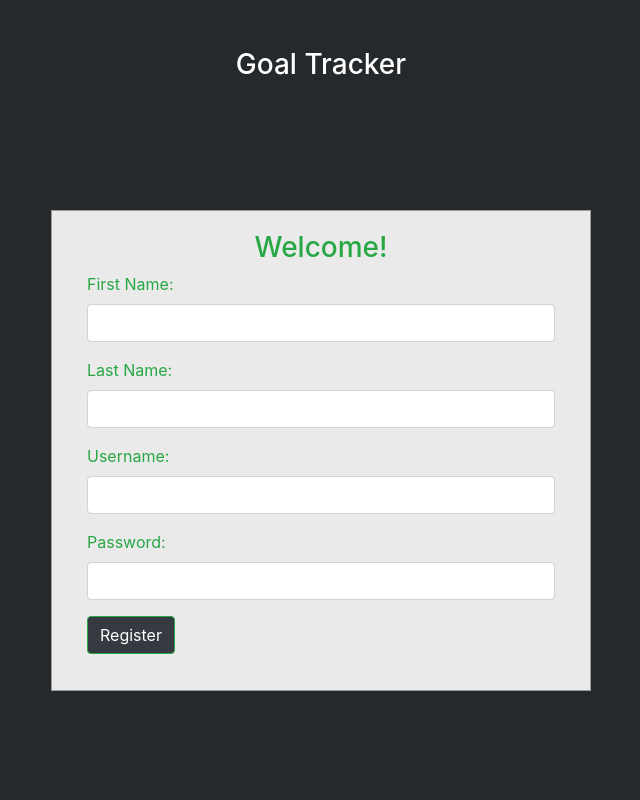
After one commit to Matt-Farncomb/Goal_Tracker, a Django app: page /home/register/ in a window 1280 px wide. The commit adds this page. Shown: the whole page, without its empty margins (319-959 px from the left). Run offline with Django 3.2, Linux system fonts and the light colour scheme; parts of the project's set-up code (start-up, migrations or seed data) failed here and were passed over; some libraries are stand-ins or nearby versions.

Commit message:
Add auth and refactor

```diff
--- a/goals/admin.py
+++ b/goals/admin.py
@@ -1,4 +1,5 @@
 from django.contrib import admin
-from .models import Goal
+from .models import Goal, UserProfile
 
 admin.site.register(Goal)
+admin.site.register(UserProfile)
--- a/goals/forms.py
+++ b/goals/forms.py
@@ -1,4 +1,12 @@
 from django import forms
+
+# from django.contrib.auth.forms import UserCreationForm
+
+# class UserForm(UserCreationForm):
+#     email = forms.EmailField(required=True)
+#     class Meta:
+#         # model = User
+#         fields = ['username', 'password', 'first_name', 'last_name', 'email']
 
 class InitialEntryForm(forms.Form):
     first_goal = forms.CharField(label='first_goal', max_length=100)
@@ -13,3 +21,13 @@ class DeleteForm(forms.Form):
 
 class TickForm(forms.Form):
     tick = forms.CharField(label="tick", max_length=100)
+
+class LoginForm(forms.Form):
+    username = forms.CharField(label="username", max_length=20)
+    password = forms.CharField(label="password", max_length=20)
+
+class RegisterForm(forms.Form):
+    username = forms.CharField(label="username", max_length=20)
+    password = forms.CharField(label="passowrd", max_length=20)
+    firstname = forms.CharField(label="firstname", max_length=20)
+    lastname = forms.CharField(label="lastname", max_length=20)
--- /dev/null
+++ b/goals/static/goals/styles/login.css
@@ -0,0 +1,28 @@
+body {
+    margin: 0;
+    padding: 0;
+    background-color: #26292C !important;
+    height: 100vh;
+
+  }
+
+  #form-box {
+    margin-top: 120px;
+    max-width: 600px;
+    /* height: 320px; */
+    border: 1px solid #9C9C9C;
+    background-color: #EAEAEA;
+  }
+
+  #form-box > form {
+    padding: 20px;
+    color:#28a745 !important;
+  }
+
+  #register-link {
+    margin-top: -55px;
+  }
+
+  .btn {
+      background-color: #343a40 !important;
+  }
--- /dev/null
+++ b/goals/templates/goals/auth_base.html
@@ -0,0 +1,39 @@
+
+<!------ Include the above in your HEAD tag ---------->
+{% extends 'goals/base.html' %}
+{% load static %}
+
+{% block head %}
+    <link rel="stylesheet" type="text/css" href="{% static 'goals/styles/login.css' %}">
+{% endblock head %}
+
+ {% block content %}
+
+    <div>
+        <h3 class="text-center text-white pt-5">Goal Tracker</h3>
+        <div class="container">
+            <div class="row justify-content-center align-items-center">
+                <div class="col-md-6">
+                    <div id="form-box" class="col-md-12">
+                        <form class="form" action="" method="post">
+                        {% csrf_token %}
+                            <h3 class="text-center text-success">{{ message }}</h3>
+
+                           {% block form %}
+                           {% endblock %}
+
+                            <div class="form-group">
+                                <input type="submit" name="submit" class="btn btn-success btn-md" value={{ submit_label }}>
+                            </div>
+
+                           {% block belowSubmit %}
+                           {% endblock %}
+
+                        </form>
+                    </div>
+                </div>
+            </div>
+        </div>
+    </div>
+
+{% endblock %}
--- a/goals/templates/goals/base.html
+++ b/goals/templates/goals/base.html
@@ -1,36 +1,26 @@
 <!DOCTYPE html>
 <html>
 <head>
-    <!-- Required meta tags -->
     <meta charset="utf-8">
     <meta name="viewport" content="width=device-width, initial-scale=1, shrink-to-fit=no, user-scalable=no">
     {% load static %}
-     <script src="https://code.jquery.com/jquery-3.3.1.min.js"
-            integrity="sha256-FgpCb/KJQlLNfOu91ta32o/NMZxltwRo8QtmkMRdAu8="
-            crossorigin="anonymous"></script>
-    <link rel="stylesheet" href="https://maxcdn.bootstrapcdn.com/bootstrap/4.0.0/css/bootstrap.min.css" integrity="sha384-Gn5384xqQ1aoWXA+058RXPxPg6fy4IWvTNh0E263XmFcJlSAwiGgFAW/dAiS6JXm" crossorigin="anonymous">
-    <script src="{% static 'goals/scripts/main.js' %}"></script>
-    <script src="{% static 'goals/scripts/Goal.js' %}"></script>
+    {% comment %} <script src="{% static 'goals/scripts/main.js' %}"></script>
+    <script src="{% static 'goals/scripts/Goal.js' %}"></script> {% endcomment %}
+    <link href="//maxcdn.bootstrapcdn.com/bootstrap/4.1.1/css/bootstrap.min.css" rel="stylesheet" id="bootstrap-css">
+    <script src="//maxcdn.bootstrapcdn.com/bootstrap/4.1.1/js/bootstrap.min.js"></script>
+    <script src="//cdnjs.cloudflare.com/ajax/libs/jquery/3.2.1/jquery.min.js"></script>
     <script src="https://kit.fontawesome.com/e368562f24.js" crossorigin="anonymous"></script>
-    <link rel="stylesheet" type="text/css" href="{% static 'goals/styles/main.css' %}">
+
     {% block head %}
     {% endblock %}
+
     <title>NYER Tracker</title>
+
 </head>
 <body>
-    <!-- <div id="bg-header" class="bg-dark fixed-top bg-color-slab"></div> -->
-    <header>
 
-        <nav id="header-element" class="navbar navbar-dark bg-dark">
-<!--             <li id="nav-title" class=" nav-item navbar-nav col-1 col-lg-1 "></li> -->
-            <li id="nav-title" class=" nav-item navbar-nav col-7 col-lg-9 "><a class="nav-link" href="#">Gaol Tracker</a></li>
-            <li class="nav-button logout nav-item navbar-nav col-2 col-lg-1 "><a class="nav-link" href="#">Logout</a></li>
-            <li class="nav-button sign-up nav-item navbar-nav col-2 col-lg-1 "><a class="nav-link" href="#">Join</a></li>
-          </nav>
-    </header>
-
-        {% block content %}
-        {% endblock %}
+    {% block content %}
+    {% endblock %}
 
 </body>
 </html>
--- /dev/null
+++ b/goals/templates/goals/register.html
@@ -0,0 +1,16 @@
+{% extends 'goals/auth_base.html' %}
+
+{% block form %}
+
+    <div class="form-group">
+        <label for="firstname" class="text-success">First Name:</label><br>
+        <input type="text" name="firstname" id="firstname" class="form-control">
+    </div>
+    <div class="form-group">
+        <label for="lastname" class="text-success">Last Name:</label><br>
+        <input type="text" name="lastname" id="lastname" class="form-control">
+    </div>
+
+    {% include 'goals/user_pw.html' %}
+
+{% endblock %}
--- /dev/null
+++ b/goals/templates/goals/user_pw.html
@@ -0,0 +1,8 @@
+<div class="form-group">
+    <label for="username" class="text-success">Username:</label><br>
+    <input type="text" name="username" id="username" class="form-control">
+</div>
+<div class="form-group">
+    <label for="password" class="text-success">Password:</label><br>
+    <input type="text" name="password" id="password" class="form-control">
+</div>
--- a/goals/urls.py
+++ b/goals/urls.py
@@ -2,6 +2,9 @@ from django.urls import path
 from . import views
 
 urlpatterns = [
-    path('', views.goal, name='goals-goal'),
-    path('api/<int:id>/', views.api, name='goals-api')
+    path('', views.home, name='home'),
+    path('api/<int:id>/', views.api, name='goals-api'),
+    path('login/', views.login, name='login'),
+    path('logout/', views.logout, name='logout'),
+    path('register/', views.register, name='register')
 ]
--- a/goals/views.py
+++ b/goals/views.py
@@ -4,15 +4,91 @@ from django.core.serializers.json import DjangoJSONEncoder
 from django.core import serializers
 from django.forms.models import model_to_dict
 from django.http import HttpResponse, JsonResponse
+from django.contrib.auth import authenticate, login as auth_login, logout as auth_logout
+from django.urls import reverse
+# from django.contrib.auth.models import User as DjangoUser
 
-from .forms import GoalForm, DeleteForm, InitialEntryForm, TickForm
-from .models import Goal
+from .forms import GoalForm, DeleteForm, InitialEntryForm, TickForm, LoginForm, RegisterForm
+from .models import Goal, UserProfile
 from .helpers import flattenChildren, match_child_with_parent, Goal_Item, get_children
 import json
 
+def register(request):
+    form = RegisterForm(request.POST)
+    if form.is_valid():
+        # print("valid")
+        # username = form.cleaned_data.get('username')
+        # password = form.cleaned_data.get('password')
+        # firstname = form.cleaned_data.get('firstname')
+        # lastname = form.cleaned_data.get('lastname')
 
-def goal(request):
+        new_user = UserProfile.objects.create_user(
+            username =form.cleaned_data.get('username'),
+            password = form.cleaned_data.get('password'),
+            first_name = form.cleaned_data.get('firstname'),
+            last_name = form.cleaned_data.get('lastname'),
+            # firstname = form.cleaned_data.get('firstname'),
+            # lastname = form.cleaned_data.get('lastname')
+        )
+        new_user.save()
 
+
+
+        # print(f"username: {username} password: {password} firstname: {firstname} lastname: {lastname}")
+
+        # new_user = User(
+        #     username=username, password=password,
+        #     firstname=firstname, lastname=lastname
+        #     )
+        # new_user.save()
+
+
+        return redirect(login)
+    else:
+        print("invalid")
+
+    context = {
+            "message": "Welcome!",
+            "submit_label": "Register"
+        }
+
+    return render(request, 'goals/register.html', context)
+
+def auth(request, context):
+    form = LoginForm(request.POST)
+    if form.is_valid():
+        username = form.cleaned_data.get("username");
+        password = form.cleaned_data.get("password");
+        user = authenticate(username=username, password=password)
+        if user is not None:
+            auth_login(request, user)
+            return redirect(home)
+        else:
+            context = {
+                "message": "Wrong username or password!",
+                "submit_label": "login"
+            }
+    return render(request, 'goals/login.html', context)
+
+def login(request, message=None):
+
+    context = {
+        "message": "Welcome!",
+        "submit_label": "Login"
+    }
+
+    return auth(request, context)
+
+def logout(request):
+    auth_logout(request)
+    context = {
+        "message": "You have been logged out",
+        "submit_label": "login"
+    }
+    return auth(request, context)
+
+
+def home(request):
     # when goals are closed or opened
     if request.is_ajax() and request.method == "POST":
 
@@ -29,13 +105,10 @@ def goal(request):
 
         return HttpResponse(status=204)
 
+    elif request.method == "GET" and not request.user.is_authenticated:
+        return redirect(login)
     else:
-        ### --- For testing/experimenting --- ###
-        #json_test = json.dumps(22)
-        test_goals = serialize('json', Goal.objects.all())
-        ### --------------------------------- ###
-
-        goals_query = Goal.objects.order_by("parent")
+        goals_query = Goal.objects.filter(user_id=request.user.id ).order_by("parent")
         matched_list = match_child_with_parent(goals_query)
 
         flattened_list = []
@@ -45,8 +118,8 @@ def goal(request):
             flattened_list = flattenChildren(child, flattened_list)
 
         context =  {
-            "goals":flattened_list,
-            "json_test":json.dumps(test_goals)
+            "username": request.user,
+            "goals":flattened_list
         }
 
         if request.method == 'POST':
@@ -85,10 +158,10 @@ def goal(request):
                             parent = e.goal
                             break
 
-                    new_goal = Goal(content=new_goal, parent=parent, depth_id=depth_id)
+                    new_goal = Goal(content=new_goal, parent=parent, depth_id=depth_id, user_id=request.user.id)
                     new_goal.save()
 
-            return redirect(goal)
+            return redirect(home)
 
         return render(request, 'goals/goal.html', context)
 
--- a/nyer_tracker/settings.py
+++ b/nyer_tracker/settings.py
@@ -125,3 +125,5 @@ STATIC_URL = '/static/'
     os.path.join(BASE_DIR, 'statics'),
 ]
  """
+
+AUTH_USER_MODEL = "goals.UserProfile"
--- a/nyer_tracker/urls.py
+++ b/nyer_tracker/urls.py
@@ -18,5 +18,5 @@ from django.urls import path, include
 
 urlpatterns = [
     path('admin/', admin.site.urls),
-    path('goals/', include('goals.urls')),
+    path('home/', include('goals.urls'))
 ]
```
Also changed, not shown: goals/models.py (+15 -0 lines), goals/static/goals/styles/main.css (+1 -143 lines), goals/templates/goals/goal.html (+15 -25 lines), goals/templates/goals/login.html (added, +16 -0 lines).
